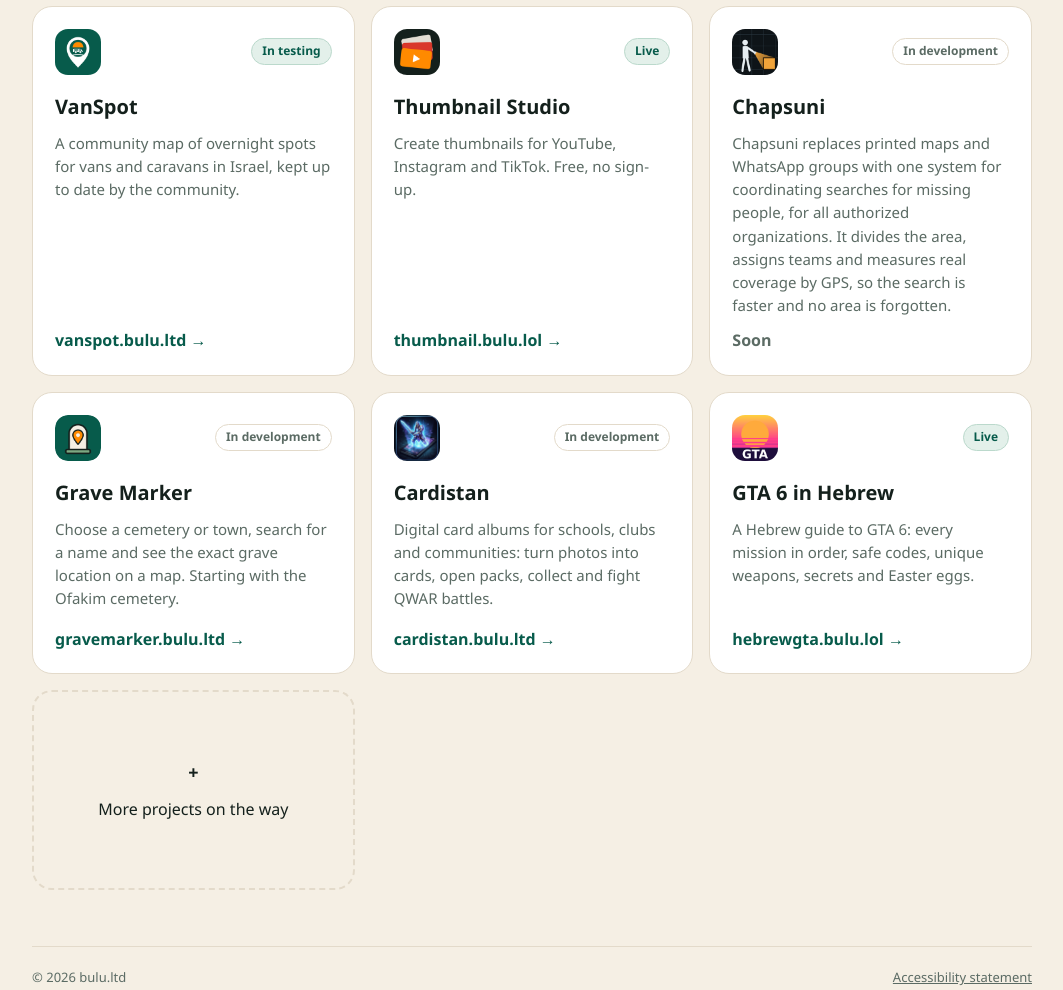
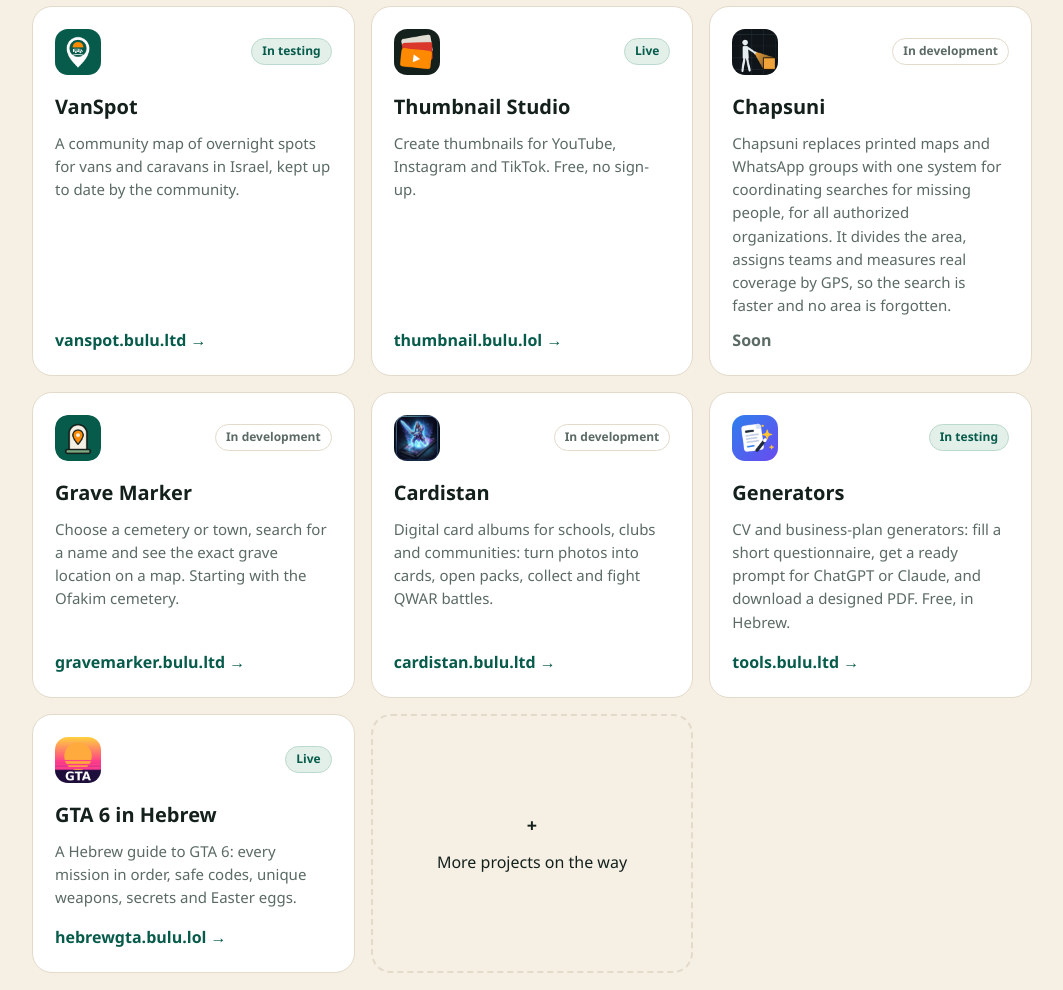
Before and after one commit to DOCTORLOLIL/bulu, a plain HTML site: page index.html in a window 1280 px wide. Shown: the part 1097-2087 px from the top of the page, without its empty margins (108-1171 px from the left). Drawn offline with Linux system fonts and the light colour scheme.

Commit message:
הוספת כרטיס מחוללים (tools.bulu.ltd)
Co-Authored-By: Claude Opus 5.5 <noreply@anthropic.com>
Claude-Session: https://claude.ai/code/session_01FNzZHTnjsSNhjek4Sq1dp2

```diff
--- a/index.html
+++ b/index.html
@@ -11,10 +11,10 @@
 <link rel="apple-touch-icon" href="apple-touch-icon.png">
 <meta name="theme-color" content="#F5EFE4">
 <title>BULU · כלים ואפליקציות</title>
-<meta name="description" content="BULU, מיזם קטן של אבישי בר ישי שבונה כלים ואפליקציות: VanSpot, Thumbnail Studio, חפשוני, Grave Marker, כארדיסטאן ו-GTA 6 בעברית.">
+<meta name="description" content="BULU, מיזם קטן של אבישי בר ישי שבונה כלים ואפליקציות: VanSpot, Thumbnail Studio, חפשוני, Grave Marker, כארדיסטאן, מחוללים ו-GTA 6 בעברית.">
 <link rel="canonical" href="https://bulu.ltd/">
 <meta property="og:title" content="BULU · כלים ואפליקציות">
-<meta property="og:description" content="מיזם קטן שבונה כלים ואפליקציות: VanSpot, Thumbnail Studio, חפשוני, Grave Marker, כארדיסטאן ו-GTA 6 בעברית.">
+<meta property="og:description" content="מיזם קטן שבונה כלים ואפליקציות: VanSpot, Thumbnail Studio, חפשוני, Grave Marker, כארדיסטאן, מחוללים ו-GTA 6 בעברית.">
 <meta property="og:type" content="website">
 <meta property="og:url" content="https://bulu.ltd/">
 <meta property="og:image" content="https://bulu.ltd/logo.png">
@@ -104,6 +104,9 @@ var PROJECTS=[
  {icon:'icon-cardistan.png',he:'כארדיסטאן',en:'Cardistan',st:'dev',url:'https://cardistan.bulu.ltd',
   dhe:'אלבומי קלפים דיגיטליים לבתי ספר, מועדונים וקהילות: יוצרים קלפים מתמונות, פותחים חפיסות, אוספים ונלחמים בקרבות QWAR.',
   den:'Digital card albums for schools, clubs and communities: turn photos into cards, open packs, collect and fight QWAR battles.'},
+ {icon:'icon-tools.png',he:'מחוללים',en:'Generators',st:'test',url:'https://tools.bulu.ltd',
+  dhe:'מחולל קורות חיים ומחולל תכנית עסקית: ממלאים שאלון קצר, מקבלים פרומפט מוכן ל-ChatGPT או Claude, ומורידים תוצאה מעוצבת ב-PDF. חינם ובעברית.',
+  den:'CV and business-plan generators: fill a short questionnaire, get a ready prompt for ChatGPT or Claude, and download a designed PDF. Free, in Hebrew.'},
  {icon:'icon-hebrewgta.png',he:'GTA 6 בעברית',en:'GTA 6 in Hebrew',st:'live',url:'https://hebrewgta.bulu.lol',
   dhe:'המדריך העברי ל-GTA 6: כל המשימות לפי הסדר, קודים לכספות, נשקים מיוחדים, סודות ואיסטר אגים.',
   den:'A Hebrew guide to GTA 6: every mission in order, safe codes, unique weapons, secrets and Easter eggs.'}
```
Also changed, not shown: icon-tools.png (added).
